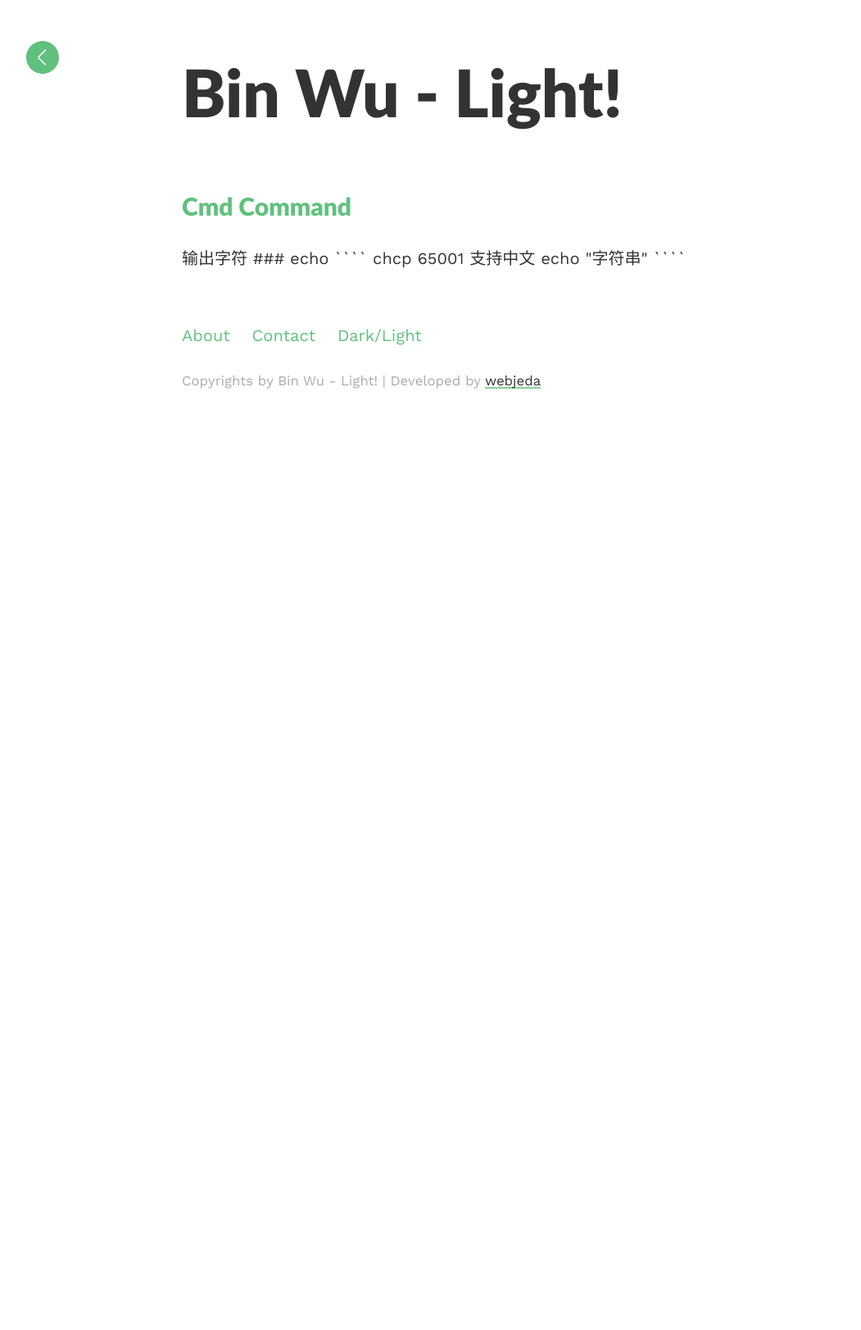
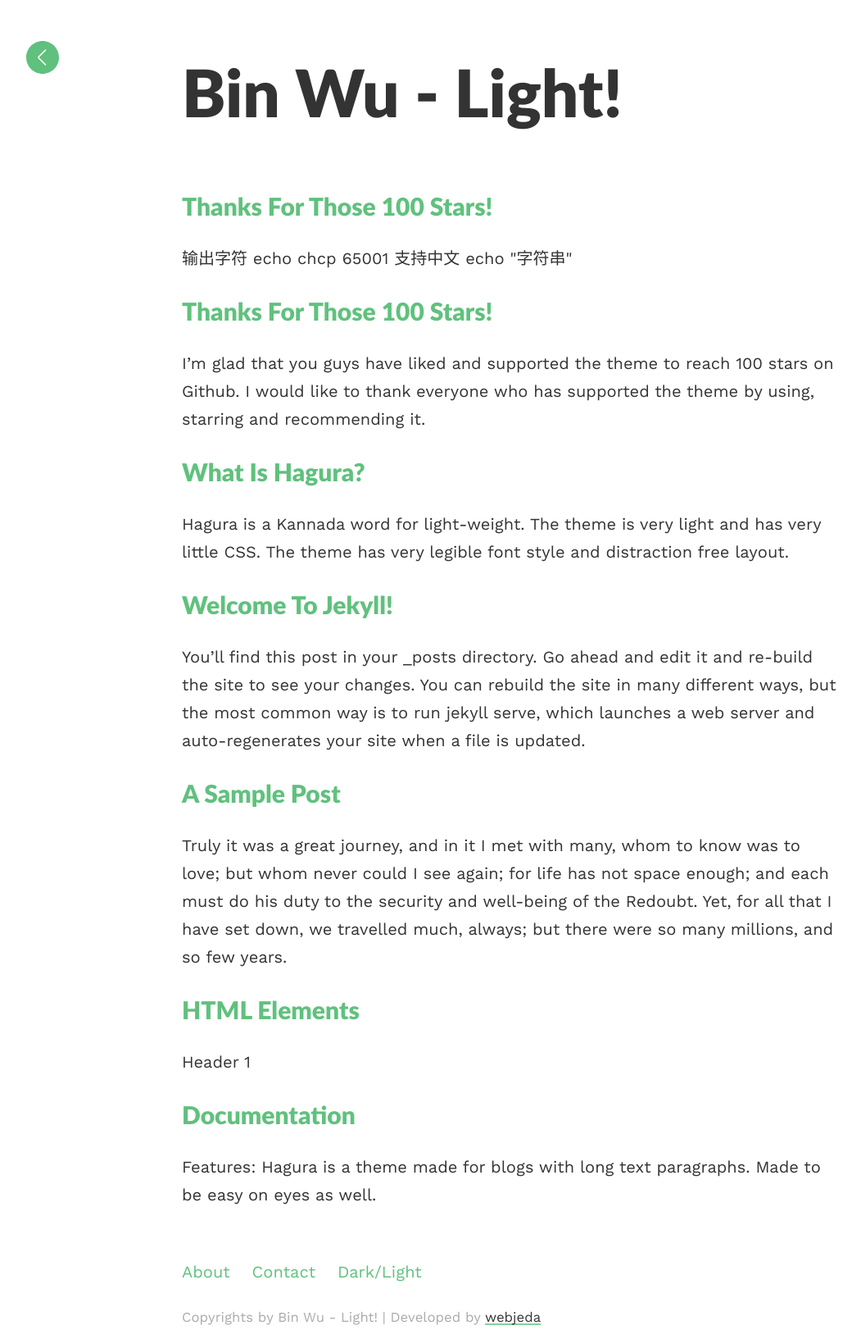
Before and after one commit to binwu/binwu, a Jekyll site: the page built from index.html, in a window 1280 px wide. Shown: the whole page at 82% size, without its empty margins (18-1069 px from the left). Built offline with Jekyll 4.4.1, drawn with Linux system fonts in a browser that asks for light colours; before the commit the page ends 980 px from its top, so only the background shows below that.

Commit message:
init blog 20191223

`````diff
--- /dev/null
+++ b/_posts/2016-05-07-documentation.md
@@ -0,0 +1,60 @@
+---
+layout: post
+title: Documentation
+---
+
+# Features:
+Hagura is a theme made for blogs with long text paragraphs. Made to be easy on eyes as well.
+
+Suitable fonts are selected for better readability. Since the theme is created for smartphone reading, the theme is very light so that it loads instantly on a slow data connection.
+
+The theme comes with pre-installed **analytics**, **disqus** and **html compressor**. But make sure you change key parameters in the **_config.yml** file.
+
+* Do not remove this line (it will not be displayed)
+{:toc}
+
+## Switch Night-Mode
+The best part is the night-mode that comes with this theme. Once you click on night-mode, the website remebers it untill you close or toggle!
+
+# Installation:
+Fork the ``master`` branch and delete ``gh-pages`` branch in it. This is important because ``gh-pages`` branch is used here only to host the blog. You should be using the master branch as the source and create a fresh ``gh-pages`` branch.
+
+Watch my video on instlallation
+<iframe class="video" src="https://www.youtube.com/embed/T2nx6tj-ZH4?rel=0?rel=0" frameborder="0" allowfullscreen></iframe>
+
+## How to delete old **gh-pages** branch?
+After forking the repository, click on **branches**.
+
+![delete gh-pages branch](http://blog.webjeda.com/images/delete-github-branch.png)
+
+Delete ``gh-pages`` branch.
+![delete gh-pages branch](http://blog.webjeda.com/images/delete-github-branch-2.png)
+
+You have to create a new ``gh-pages`` branch using the master branch. Go back to the forked repository and create ``gh-pages`` branch.
+
+![create gh-pages branch](http://blog.webjeda.com/images/create-gh-pages-branch.JPG)
+
+Now, go to settings and check the **Github Pages** section. You should see a URL where the blog is hosted.
+
+This process will host the theme as a **Project Page**. You can also download the files for local development.
+
+The default theme will look like this
+
+![webjeda hagura jekyll theme]({{site.baseurl}}/images/hagura-1.png)
+
+
+This theme is responsive as well.
+
+![webjeda hagura responsive jekyll theme]({{site.baseurl}}/images/hagura-responsive.png)
+{: style="text-align:center"}
+
+# Development
+Make changes to the **master** branch and create a pull request. Do not use **gh-pages** branch as it is used to host the theme.
+
+# License
+MIT License
+
+# Change Log
+
+### Version 0.8
+* Initial release with a reader-friendly layout.
--- /dev/null
+++ b/_posts/2016-05-07-elements.md
@@ -0,0 +1,72 @@
+---
+layout: post
+title: HTML elements
+---
+
+
+
+
+# Header 1
+
+## Header 2
+
+### Header 3
+
+#### Header 4
+
+##### Header 5
+
+###### Header 6
+
+
+
+## Paragraphs
+
+These are sample paragraphs showing *italics*, **bold** and ``code`` text style. Here is an unordered  list
+
+* Item 1
+* Item 2
+* Item 3
+
+and an ordered list
+
+1. Item 1
+2. Item 2
+3. Item 3
+
+>A blockquote would look like this.
+
+> another one
+>
+> with multiple lines
+
+
+## Image
+
+![sample post]({{site.baseurl}}/images/image-3.png)
+
+Lorem ipsum dolor sit amet, consectetur adipiscing elit, sed do eiusmod tempor incididunt ut labore et dolore magna aliqua. Ut enim ad minim veniam, quis nostrud exercitation ullamco laboris nisi ut aliquip ex ea commodo consequat. Duis aute irure dolor in reprehenderit in voluptate velit esse cillum dolore eu fugiat nulla pariatur.
+
+A code block would look like this.
+{% highlight html %}
+
+<div class="nav">
+    <ul>
+        <li>About</li>
+        <li>Contact</li>
+        <li>Project</li>
+    </ul>
+</div>
+
+
+{% endhighlight %}
+
+Sed ut perspiciatis unde omnis iste natus error sit voluptatem accusantium doloremque laudantium, totam rem aperiam, eaque ipsa quae ab illo inventore veritatis et quasi architecto beatae vitae dicta sunt explicabo. Nemo enim ipsam voluptatem quia voluptas sit aspernatur aut odit aut fugit.
+
+
+Use below code to show **Table of Contents** on a page
+
+{% highlight css %}
+* Do not remove this line (it will not be displayed)
+{:toc}
+{% endhighlight %}
--- /dev/null
+++ b/_posts/2016-09-16-all-text.md
@@ -0,0 +1,21 @@
+---
+layout: post
+title:  "A sample post"
+date:   2016-09-16 23:34:56 +0530
+---
+
+
+Truly it was a great journey, and in it I met with many, whom to know was to love; but whom never could I see again; for life has not space enough; and each must do his duty to the security and well-being of the Redoubt. Yet, for all that I have set down, we travelled much, always; but there were so many millions, and so few years.
+
+
+Atticus said to Jem one day, “I’d rather you shot at tin cans in the backyard, but I know you’ll go after birds. Shoot all the blue jays you want, if you can hit ‘em, but remember it’s a sin to kill a mockingbird.” That was the only time I ever heard Atticus say it was a sin to do something, and I asked Miss Maudie about it. “Your father’s right,” she said. “Mockingbirds don’t do one thing except make music for us to enjoy. They don’t eat up people’s gardens, don’t nest in corn cribs, they don’t do one thing but sing their hearts out for us. That’s why it’s a sin to kill a mockingbird.
+
+
+I took a deep breath and listened to the old brag of my heart. I am, I am, I am.
+
+
+We believe that we can change the things around us in accordance with our desires—we believe it because otherwise we can see no favourable outcome. We do not think of the outcome which generally comes to pass and is also favourable: we do not succeed in changing things in accordance with our desires, but gradually our desires change. The situation that we hoped to change because it was intolerable becomes unimportant to us. We have failed to surmount the obstacle, as we were absolutely determined to do, but life has taken us round it, led us beyond it, and then if we turn round to gaze into the distance of the past, we can barely see it, so imperceptible has it become.
+
+The most beautiful things in the world cannot be seen or touched, they are felt with the heart.
+
+Hello babies. Welcome to Earth. It’s hot in the summer and cold in the winter. It’s round and wet and crowded. On the outside, babies, you’ve got a hundred years here. There’s only one rule that I know of, babies-“God damn it, you’ve got to be kind.
--- /dev/null
+++ b/_posts/2016-09-17-welcome-to-jekyll.markdown
@@ -0,0 +1,25 @@
+---
+layout: post
+title:  "Welcome to Jekyll!"
+date:   2016-09-17 23:34:56 +0530
+categories: jekyll update
+---
+You’ll find this post in your `_posts` directory. Go ahead and edit it and re-build the site to see your changes. You can rebuild the site in many different ways, but the most common way is to run `jekyll serve`, which launches a web server and auto-regenerates your site when a file is updated.
+
+To add new posts, simply add a file in the `_posts` directory that follows the convention `YYYY-MM-DD-name-of-post.ext` and includes the necessary front matter. Take a look at the source for this post to get an idea about how it works.
+
+Jekyll also offers powerful support for code snippets:
+
+{% highlight ruby %}
+def print_hi(name)
+  puts "Hi, #{name}"
+end
+print_hi('Tom')
+#=> prints 'Hi, Tom' to STDOUT.
+{% endhighlight %}
+
+Check out the [Jekyll docs][jekyll-docs] for more info on how to get the most out of Jekyll. File all bugs/feature requests at [Jekyll’s GitHub repo][jekyll-gh]. If you have questions, you can ask them on [Jekyll Talk][jekyll-talk].
+
+[jekyll-docs]: http://jekyllrb.com/docs/home
+[jekyll-gh]:   https://github.com/jekyll/jekyll
+[jekyll-talk]: https://talk.jekyllrb.com/
--- /dev/null
+++ b/_posts/2016-09-18-hagura.md
@@ -0,0 +1,19 @@
+---
+layout: post
+title:  "What is Hagura?"
+date:   2016-09-18 23:34:56 +0530
+---
+
+
+Hagura is a [Kannada](https://en.wikipedia.org/wiki/Kannada){: target="_blank"} word for light-weight. The theme is very light and has very little CSS. The theme has very legible font style and distraction free layout.
+
+Now, a little more about Kannada. Kannada is probably the only language where spoken and written forms of a word are same.
+
+**English and German:**
+Most of the time in these languages we don’t read the word as a combination of letters probably because  they use Latin script. In fact, what we speak is the phonetic transcription of the words. examples: take two similar English words “put (/pʊt/)” and “cut (/kʌt/)” the ‘u’ in “put” is spoken with ‘ʊ’ sound but in “cut” it is having ‘ʌ’ sound. Similarly the German ‘G’ in “Tag” is pronounced like English ‘K’ but  the same German ‘G’ in “Gut” is pronounced like English ‘G’ itself.
+
+So it’s plain that in European languages (at least in English and German and probably in French, Italian and Spanish also) the written and spoken forms of words are quite different. Further there are more strange practices especially in English, like using silent letters(doubt), epiglottis stop for repeated letters (bottle),  not pronouncing ending letters (come, going, trying) and some really strange words (programme, analogue, queue) etc.
+
+Now the question is whether there is a language where spoken and written forms of a word are same? The answer is yes, there is a language called Kannada where a word is written and spoken in exactly same way. You can just pick up the letters that you want and put them together to form a word, it may not have meaning but it will be pronounced as if you are reading the letters together. I don’t want to call it as a superiority aspect of this language and take pride in this language being my mother tongue but I would say that it is something unique of this language.
+
+Source: [prismoflife](https://prismoflife.wordpress.com/2013/07/13/reading-exactly-what-is-written-and-writing-exactly-what-is-spoken)
--- /dev/null
+++ b/_posts/2017-12-02-thank-you.md
@@ -0,0 +1,13 @@
+---
+layout: post
+title:  "Thanks for those 100 stars!"
+---
+
+I'm glad that you guys have liked and supported the theme to reach 100 stars on Github. I would like to thank everyone who has supported the theme by using, starring and recommending it.
+
+Themes get better when people contribute. That is how our [Online CV](https://github.com/sharu725/online-cv){: target="_blank"} got more than 250 likes. I would like to ask users to suggest changes and if possible create a pull-request.
+
+You can still do it if you haven't yet, <a class="github-button" href="https://github.com/sharu725/hagura" data-style="mega" data-count-href="/sharu725/hagura/stargazers" data-count-api="/repos/sharu725/hagura#stargazers_count" data-count-aria-label="# stargazers on GitHub" aria-label="Star sharu725/hagura on GitHub">Star</a>
+<script async defer src="https://buttons.github.io/buttons.js"></script>
+
+Thank you
--- a/_posts/2019-12-23-CMD Command.txt
+++ b/_posts/2019-12-23-CMD Command.md
@@ -1,3 +1,8 @@
+---
+layout: post
+title:  "Thanks for those 100 stars!"
+---
+
 输出字符
 ### echo
 ````
`````
